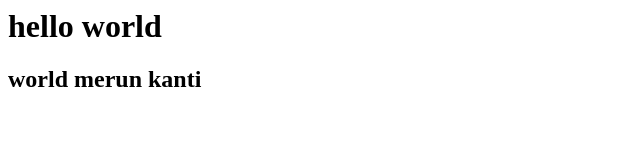
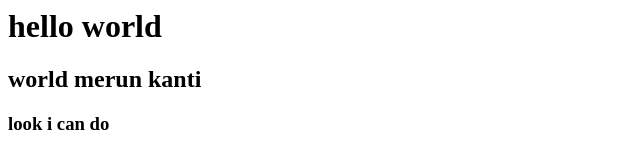
Before and after one commit to merunhowlader/merunok, a plain HTML site: page index.html in a window 1280 px wide. Shown: the whole page, without its empty margins (0-640 px from the left). Drawn offline with Linux system fonts and the light colour scheme.

Commit message:
Update index.html

```diff
--- a/index.html
+++ b/index.html
@@ -1,2 +1,3 @@
 <h1>hello world</h1>
 <h2>world merun kanti</h2>
+<h3>look i can do <h3>
```
